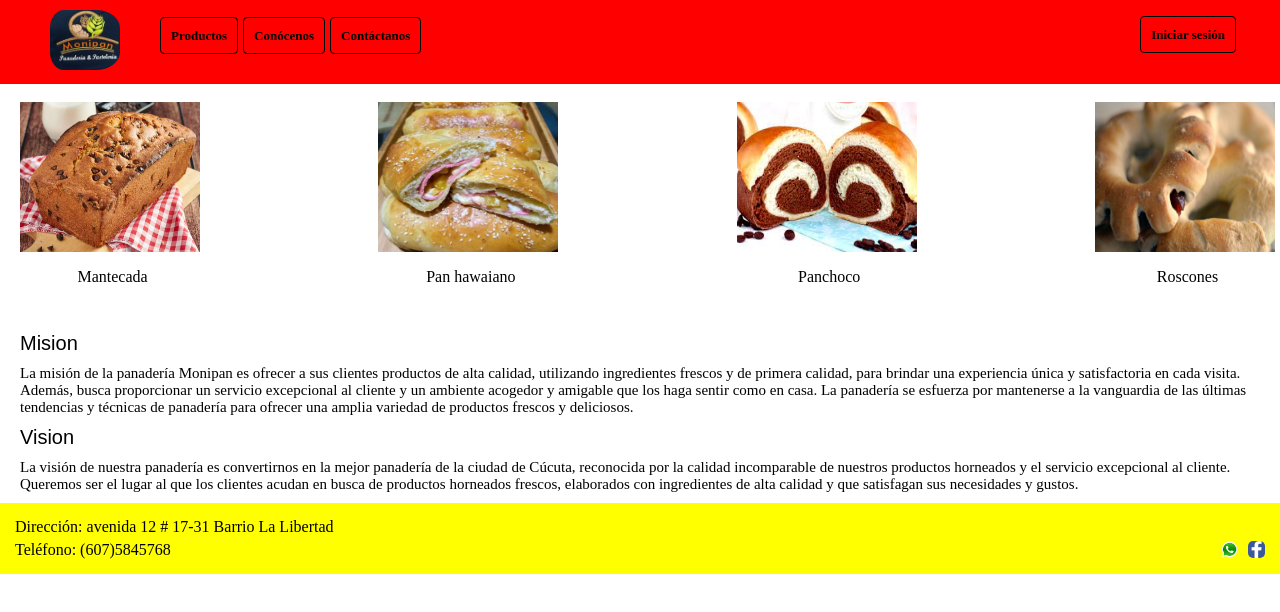
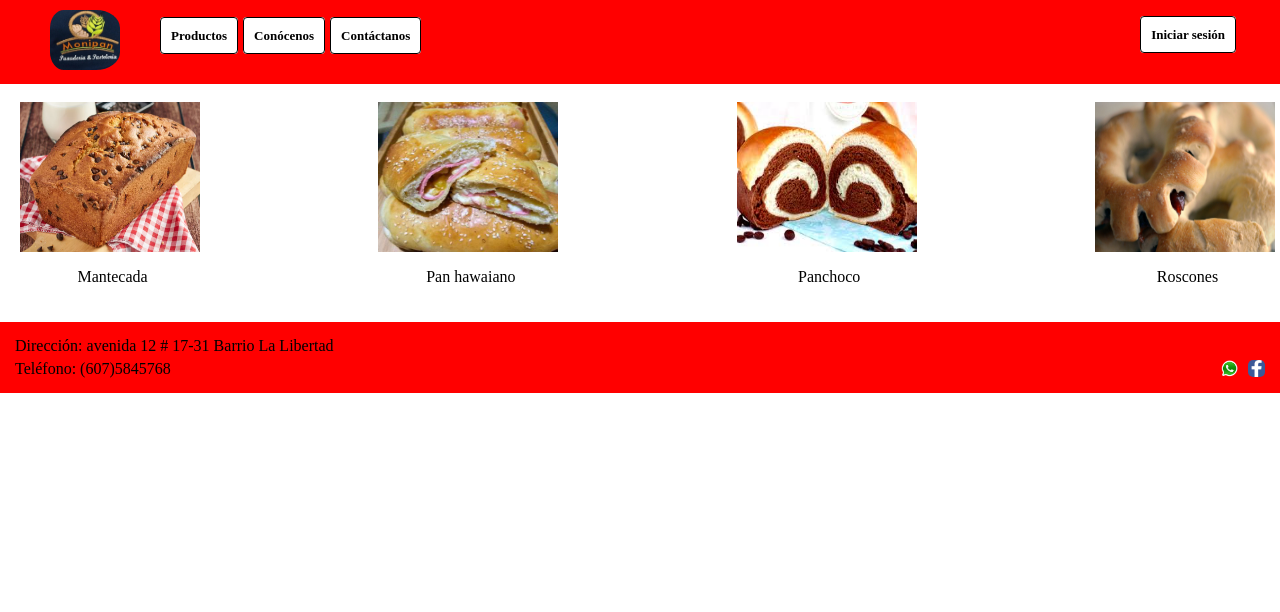
Before and after one commit to JuanContrerasSistemas/Sistema-de-informacion, a plain HTML site: page inicio.html in a window 1280 px wide. Drawn offline with Linux system fonts and the light colour scheme.

Commit message:
se agregaron variables para colores y respaldos

```diff
--- a/inicio.css
+++ b/inicio.css
@@ -1,32 +1,46 @@
-body, main{
+body,
+main {
 
   margin: 0;
   border: 0;
   padding: 0;
 }
+
 /*
 para el encabezado
 */
 header {
+  --colorfondo: white;
+  --colorcambio: red;
+  --colorletra: black;
+  --colorletrac: white;
+  --colorborde: black;
+
   margin: 0;
   border: 0;
   padding: 0;
+
   background-color: red;
+
   display: flex;
   flex-wrap: wrap;
 }
-.right{
+
+.right {
   flex-basis: 45%;
   display: flex;
   margin-bottom: 10px;
 }
-.left{
+
+.left {
   flex-basis: 50%;
   display: flex;
 }
 
 @media (max-width: 767px) {
-  .left, .right {
+
+  .left,
+  .right {
     flex-basis: 100%;
   }
 }
@@ -38,7 +52,8 @@ header {
   width: 70px;
   border-radius: 30%;
 }
-.left{
+
+.left {
   justify-content: left;
   display: flex;
   width: 400px;
@@ -46,12 +61,14 @@ header {
   margin-left: 20px;
   margin-bottom: 10px;
 }
-.right{
+
+.right {
   justify-content: right;
   display: flex;
   width: 100px;
   margin-top: 25px;
 }
+
 nav ul {
   list-style: none;
   display: flex;
@@ -66,43 +83,67 @@ nav li {
 
 nav a {
   color: black;
+  color: var(--colorletra,black);
+
+  text-decoration: none;
+
+  font-size: 13px;
+  font-weight: bold;
+  padding: 10px;
+
+  border-color: black;
+  border-color: var(--colorborde,black);
+
+  border: 1px solid;
+  border-radius: 4px;
+
+  background-color: white;
+  background-color: var(--colorfondo,white);
+}
+
+nav a:hover {
+
+  background-color: red;
+  background-color: var(--colorcambio);
+
+  color: white;
+  color: var(--colorletrac,white);
+}
+
+.login a {
+  color: black;
+  color: var(--colorletra,black);
+
   text-decoration: none;
   font-size: 13px;
   font-weight: bold;
   padding: 10px;
-  border: 1px solid black;
+
+  border-color: black;
+  border-color: var(--colorborde,black);
+
+  border: 1px solid;
+
   border-radius: 4px;
-}
-
-nav a:hover {
-  background-color: #ffd700;
-  color: #333333;
-  border-color: #333333;
-}
-
-.login a {
-  color: black;
-  text-decoration: none;
-  font-size: 13px;
-  font-weight: bold;
-  padding: 10px;
-  border: 1px solid black;
-  border-radius: 4px;
+  background-color: var(--colorfondo);
 }
 
 .login a:hover {
-  background-color: #ffd700;
-  color: #333333;
-  border-color: #333333;
+  color:white;
+  color: var(--colorletrac,white);
+
+  background-color: red;
+  background-color: var(--colorcambio,red);
 }
 
 .logo {
-  margin:0 0 0 20px;
+  margin: 0 0 0 20px;
 }
 
 .align-right {
   margin-left: auto;
 }
+
 /*
 abajo el contenido
 */
@@ -122,35 +163,46 @@ para los productos
   margin-bottom: 20px;
   text-align: center;
 }
-.nproducto{
+
+.nproducto {
   margin-bottom: 0px;
 }
-.producto{
+
+.producto {
   width: 180px;
   height: 150px;
 }
+
 /*
 para la mision y vison
 */
-#conocenos{
+#conocenos {
   margin: 0 20px;
 }
-.titulos{
-  margin:10px 0 0 0;
+
+.titulos {
+  margin: 10px 0 0 0;
   font-size: 20px;
   font-family: 'Arial Narrow Bold', sans-serif;
 }
-.contenido{
+
+.contenido {
   margin: 10px;
   margin-left: 0;
   font-size: 15px;
 }
+
 /*
 arriba el contenido
 */
 
 .contacto {
-  background-color: yellow;
+  --colorfondo:red;
+  --colorletra:black;
+
+  background-color: red;
+  background-color: var(--colorfondo,red);
+
   padding: 10px;
   text-align: left;
 
@@ -162,6 +214,8 @@ arriba el contenido
 
 .contacto a {
   color: black;
+  color:var(--color,black);
+
   text-decoration: none;
 }
 
--- a/inicio.html
+++ b/inicio.html
@@ -62,27 +62,6 @@
         </div>
       </div>
     </div>
-    <div id="conocenos">
-      <div class="mision">
-        <p class="titulos">Mision</p>
-        <p class="contenido">
-          La misión de la panadería Monipan es ofrecer a sus clientes productos de alta calidad, utilizando ingredientes
-          frescos y de primera calidad, para brindar una experiencia única y satisfactoria en cada visita. Además, busca
-          proporcionar un servicio excepcional al cliente y un ambiente acogedor y amigable que los haga sentir como en
-          casa. La panadería se esfuerza por mantenerse a la vanguardia de las últimas tendencias y técnicas de
-          panadería para ofrecer una amplia variedad de productos frescos y deliciosos.
-        </p>
-      </div>
-      <div>
-        <p class="titulos">Vision</p>
-        <p class="contenido">
-          La visión de nuestra panadería es convertirnos en la mejor panadería de la ciudad de Cúcuta, reconocida por la
-          calidad incomparable de nuestros productos horneados y el servicio excepcional al cliente. Queremos ser el
-          lugar al que los clientes acudan en busca de productos horneados frescos, elaborados con ingredientes de alta
-          calidad y que satisfagan sus necesidades y gustos.
-        </p>
-      </div>
-    </div>
     <div id="contacto" class="contacto">
       <p>Dirección: <a href="https://goo.gl/maps/8o3qYi9WKpMCdZiw7">avenida 12 # 17-31 Barrio La
           Libertad</a></p>
--- a/login.css
+++ b/login.css
@@ -7,8 +7,20 @@ body, main{
   /*
   para el encabezado
   */
+
   header {
-    background-color: yellow;
+    --colorfondo: white;
+    --colorcambio: red;
+    --colorletra: black;
+    --colorletrac: white;
+    --colorborde: black;
+
+    margin: 0;
+    border: 0;
+    padding: 0;
+
+    background-color: red;
+
     display: flex;
     flex-wrap: wrap;
   }
@@ -54,24 +66,39 @@ header {
 
 .textoe {
     margin-left: 20px;
+
     color: black;
-
+    color: var(--colorletra,black);
 }
 
 .registrar a {
     color: black;
+    color:var(--colorletra,black);
+
     text-decoration: none;
     font-size: 13px;
     font-weight: bold;
     padding: 10px;
-    border: 1px solid black;
+
+    border-color:  black;
+    border-color: var(--colorborde,black);
+
+    border: 1px solid;
+
+    background-color: white;
+    background-color: var(--colorfondo,white);
+
     border-radius: 4px;
 }
 
 .registrar a:hover {
-    background-color: #ffd700;
-    color: #333333;
-    border-color: #333333;
+
+    background-color: red;
+    background-color: var(--colorcambio,red);
+
+    color: white;
+    color:var(--colorletrac,white);
+
 }
 
 .align-right {
@@ -111,8 +138,14 @@ label {
 /*
   arriba el contenido
   */
+
   .contacto {
-    background-color: yellow;
+    --colorfondo:red;
+    --colorletra:black;
+
+    background-color: red;
+    background-color: var(--colorfondo,red);
+
     padding: 10px;
     text-align: left;
 
@@ -124,6 +157,8 @@ label {
 
   .contacto a {
     color: black;
+    color:var(--color,black);
+
     text-decoration: none;
   }
 
--- a/register.css
+++ b/register.css
@@ -8,7 +8,18 @@ body, main{
   para el encabezado
   */
   header {
-    background-color: yellow;
+    --colorfondo: white;
+    --colorcambio: red;
+    --colorletra: black;
+    --colorletrac: white;
+    --colorborde: black;
+
+    margin: 0;
+    border: 0;
+    padding: 0;
+
+    background-color: red;
+
     display: flex;
     flex-wrap: wrap;
   }
@@ -54,24 +65,38 @@ header {
 
 .textoe {
     margin-left: 20px;
+
     color: black;
-
+    color:var(--colorletra);
 }
 
 .login a {
+    background-color: white;
+    background-color: var(--colorfondo,white);
+
     color: black;
+    color:var(--colorletra,black);
+
     text-decoration: none;
     font-size: 13px;
     font-weight: bold;
     padding: 10px;
-    border: 1px solid black;
+
+    border-color:  black;
+    border-color: var(--colorborde,black);
+
+    border: 1px solid;
+
     border-radius: 4px;
+
 }
 
 .login a:hover {
-    background-color: #ffd700;
-    color: #333333;
-    border-color: #333333;
+    background-color: red;
+    background-color: var(--colorcambio,red);
+
+    color: white;
+    color:var(--colorletrac,white);
 }
 
 .align-right {
@@ -109,7 +134,12 @@ arriba el contenido
 */
 
 .contacto {
-    background-color: yellow;
+    --colorfondo:red;
+    --colorletra:black;
+
+    background-color: red;
+    background-color: var(--colorfondo,red);
+
     padding: 10px;
     text-align: left;
 
@@ -121,6 +151,8 @@ arriba el contenido
 
   .contacto a {
     color: black;
+    color:var(--color,black);
+
     text-decoration: none;
   }
 
```
Lines whose indentation alone changed are shown as unchanged.
